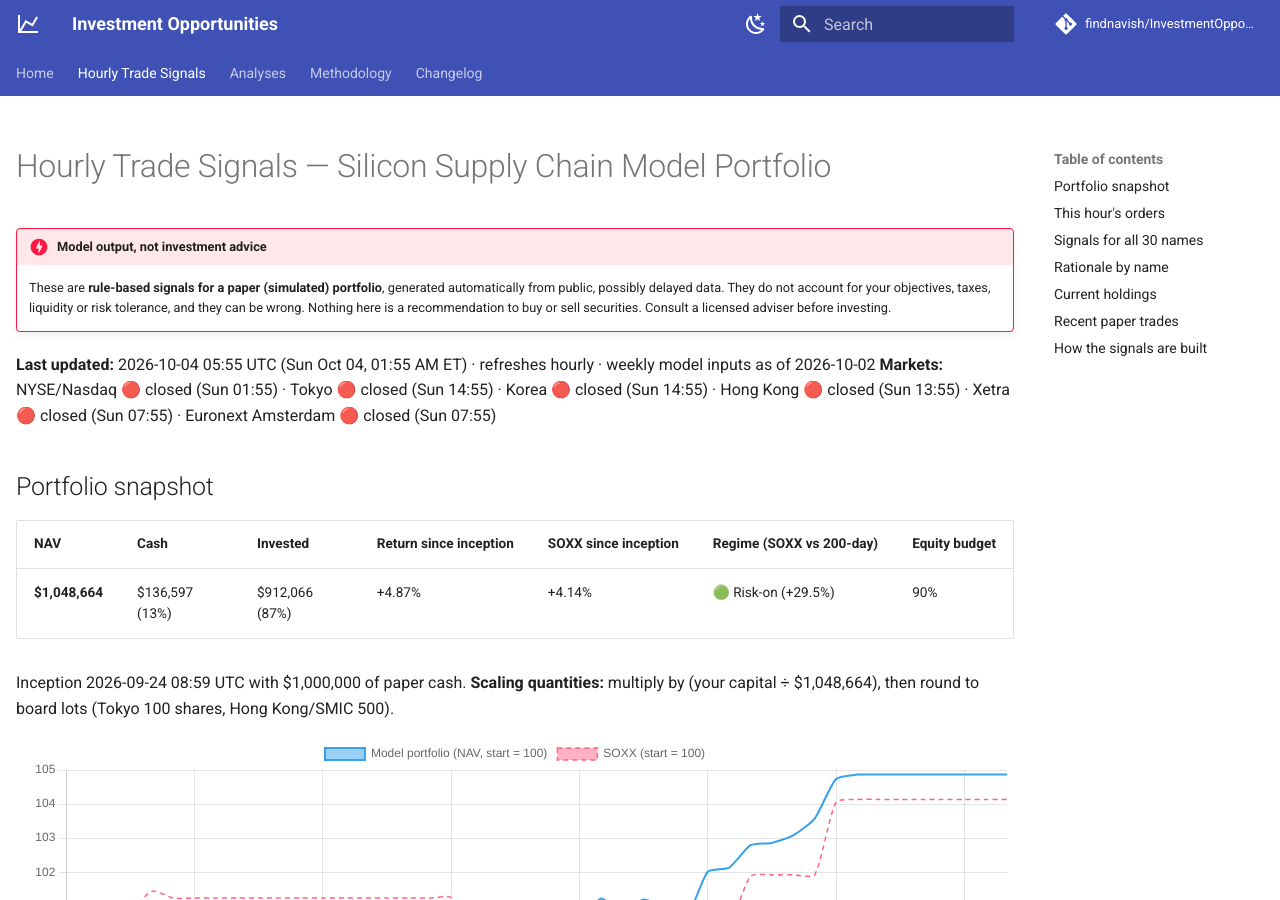
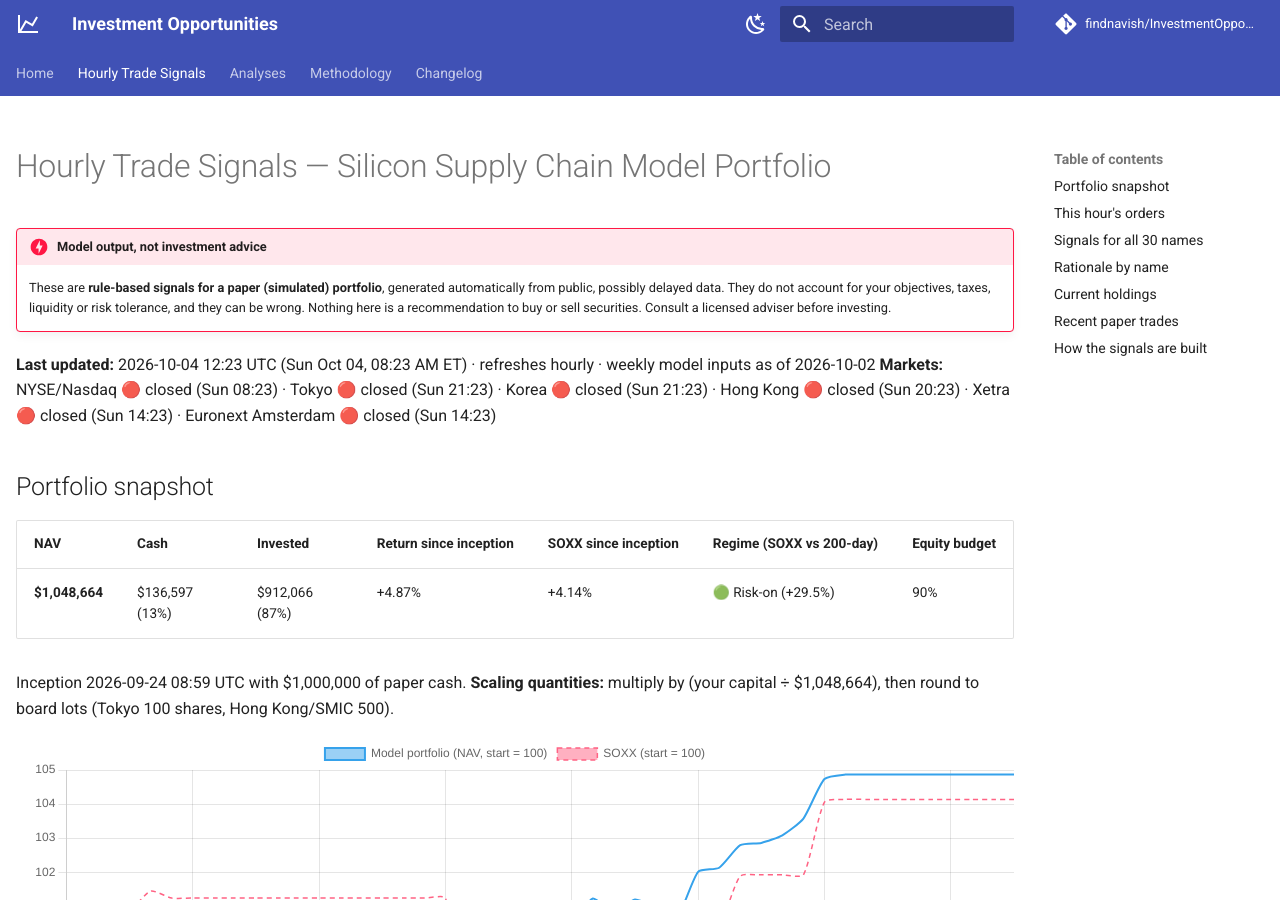
Before and after one commit to findnavish/InvestmentOpportunities, an MkDocs documentation site: the page built from docs/trade-signals/index.md, in a window 1280 px wide and 900 px high. Built offline with MkDocs 1.6.1 and Material for MkDocs 9.7.7, drawn with Linux system fonts in a browser that asks for light colours; comment, search, counter and statistics services are not loaded.

Commit message:
Signals update 2026-10-04 12:23 UTC

```diff
--- a/docs/trade-signals/index.md
+++ b/docs/trade-signals/index.md
@@ -8,8 +8,8 @@ hide:
 !!! danger "Model output, not investment advice"
     These are **rule-based signals for a paper (simulated) portfolio**, generated automatically from public, possibly delayed data. They do not account for your objectives, taxes, liquidity or risk tolerance, and they can be wrong. Nothing here is a recommendation to buy or sell securities. Consult a licensed adviser before investing.
 
-**Last updated:** 2026-10-04 05:55 UTC (Sun Oct 04, 01:55 AM ET) · refreshes hourly · weekly model inputs as of 2026-10-02
-**Markets:** NYSE/Nasdaq 🔴 closed (Sun 01:55) · Tokyo 🔴 closed (Sun 14:55) · Korea 🔴 closed (Sun 14:55) · Hong Kong 🔴 closed (Sun 13:55) · Xetra 🔴 closed (Sun 07:55) · Euronext Amsterdam 🔴 closed (Sun 07:55)
+**Last updated:** 2026-10-04 12:23 UTC (Sun Oct 04, 08:23 AM ET) · refreshes hourly · weekly model inputs as of 2026-10-02
+**Markets:** NYSE/Nasdaq 🔴 closed (Sun 08:23) · Tokyo 🔴 closed (Sun 21:23) · Korea 🔴 closed (Sun 21:23) · Hong Kong 🔴 closed (Sun 20:23) · Xetra 🔴 closed (Sun 14:23) · Euronext Amsterdam 🔴 closed (Sun 14:23)
 
 ## Portfolio snapshot
 
```
Also changed, not shown: docs/trade-signals/nav.json (+1 -1 lines).
